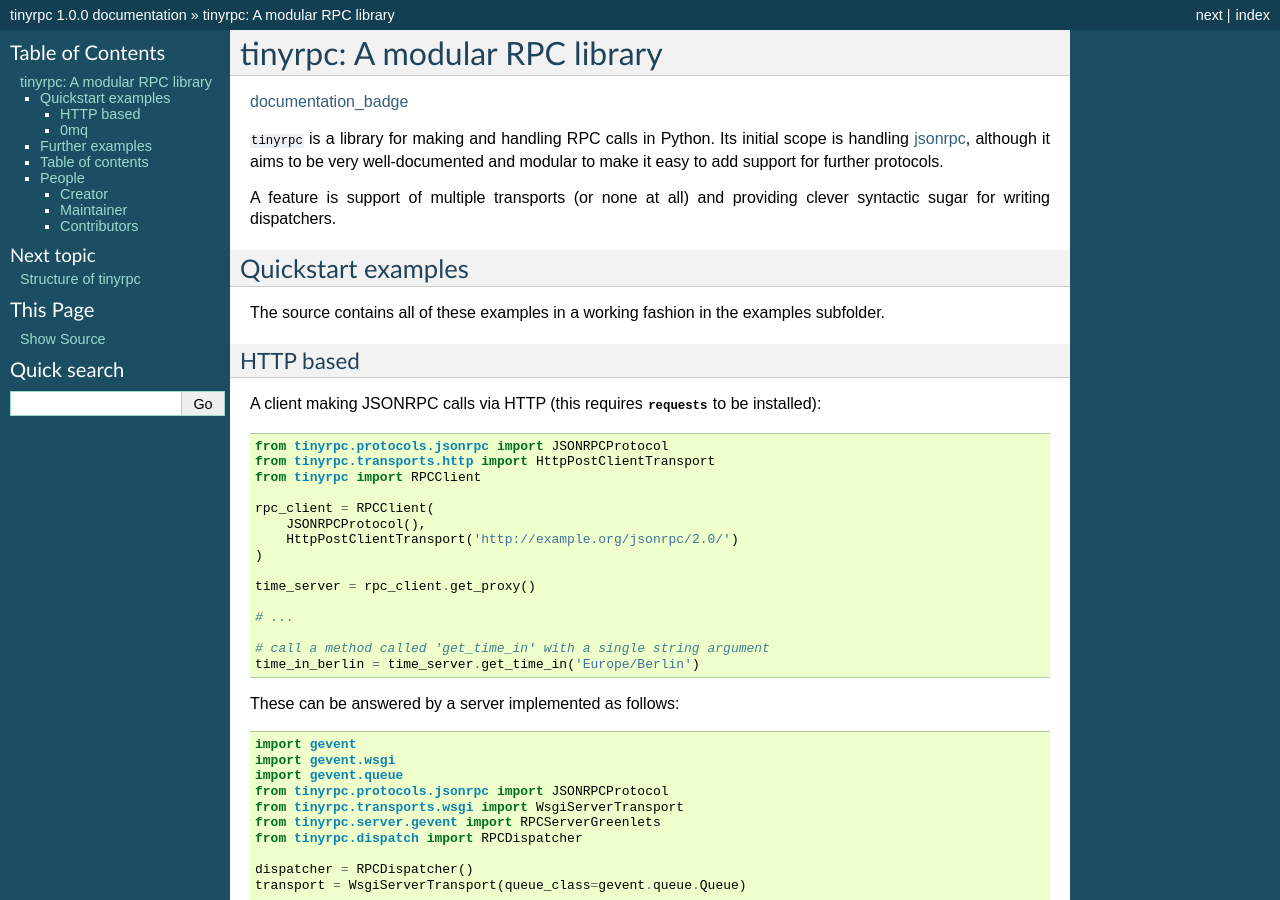
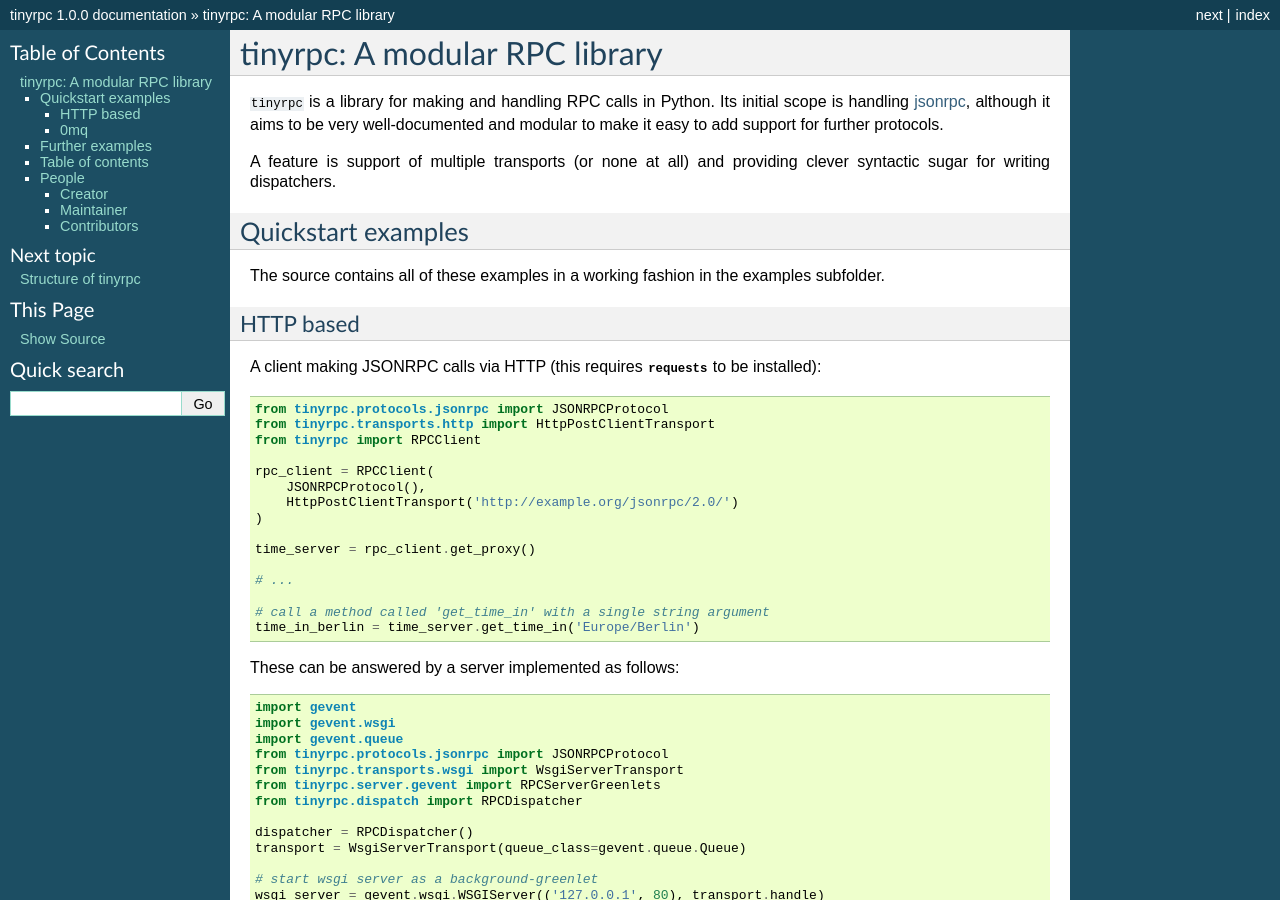
Before and after one commit to mbr/tinyrpc, a Sphinx documentation site: the page built from docs/index.rst, in a window 1280 px wide and 900 px high. Built offline with Sphinx 7.4.7, drawn with Linux system fonts in a browser that asks for light colours; pages that are not in the unit, such as notebooks, are missing from menus.

Commit message:
put readthedocs badge in the right place

```diff
--- a/README.rst
+++ b/README.rst
@@ -1,5 +1,7 @@
 tinyrpc: A small and modular way of handling web-related RPC
 ============================================================
+
+.. image:: https://readthedocs.org/projects/tinyrpc/badge/?version=latest
 
 .. note::
 
--- a/docs/index.rst
+++ b/docs/index.rst
@@ -1,7 +1,5 @@
 tinyrpc: A modular RPC library
 ==============================
-
-documentation_badge_
 
 ``tinyrpc`` is a library for making and handling RPC calls in Python. Its
 initial scope is handling jsonrpc_, although it aims to be very well-documented
@@ -179,4 +177,3 @@ Contributors
 - Satoshi Kobayashi: https://github.com/satosi-k
 
 .. _jsonrpc: http://jsonrpc.org
-.. _documentation_badge: https://readthedocs.org/projects/tinyrpc/badge/?version=latest
```
